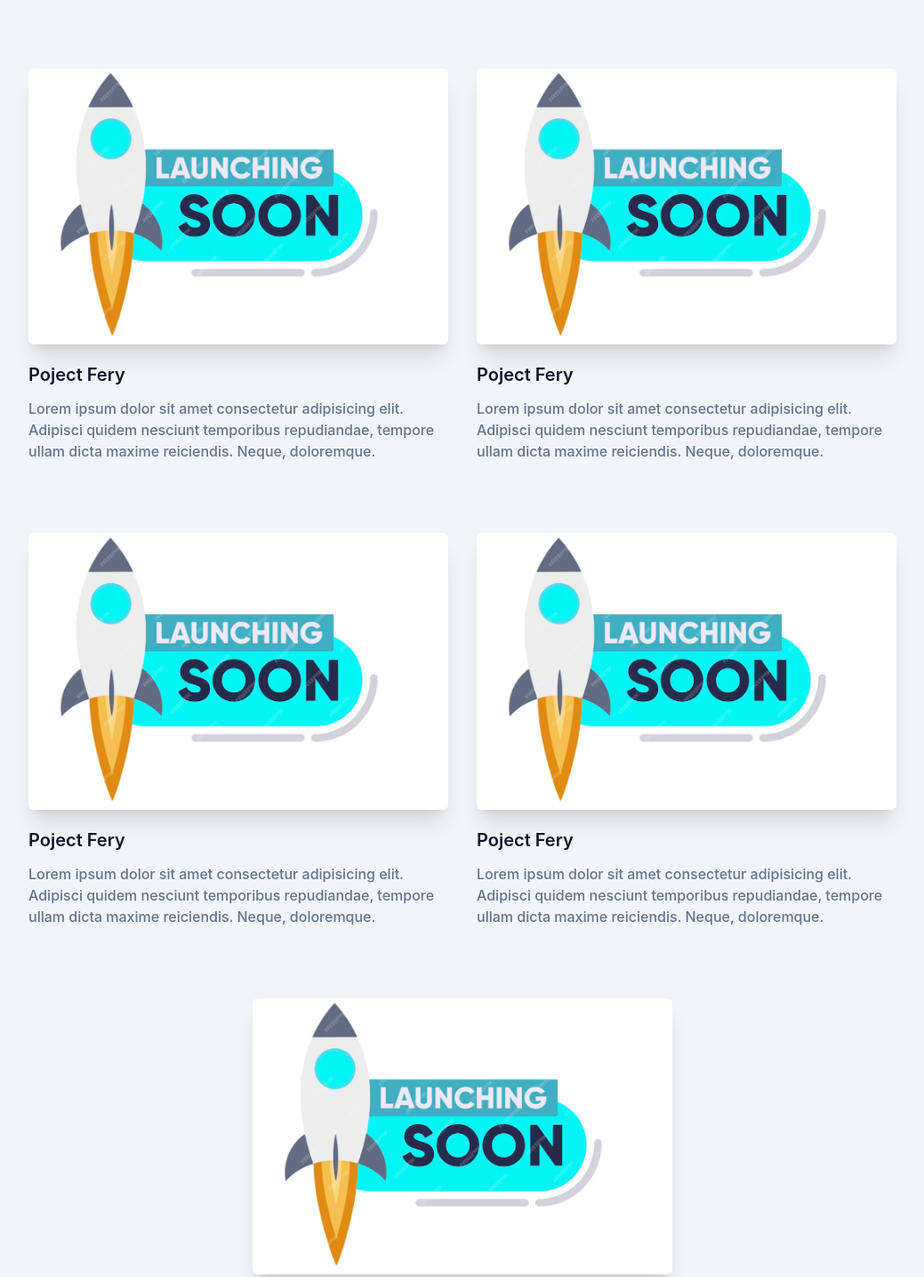
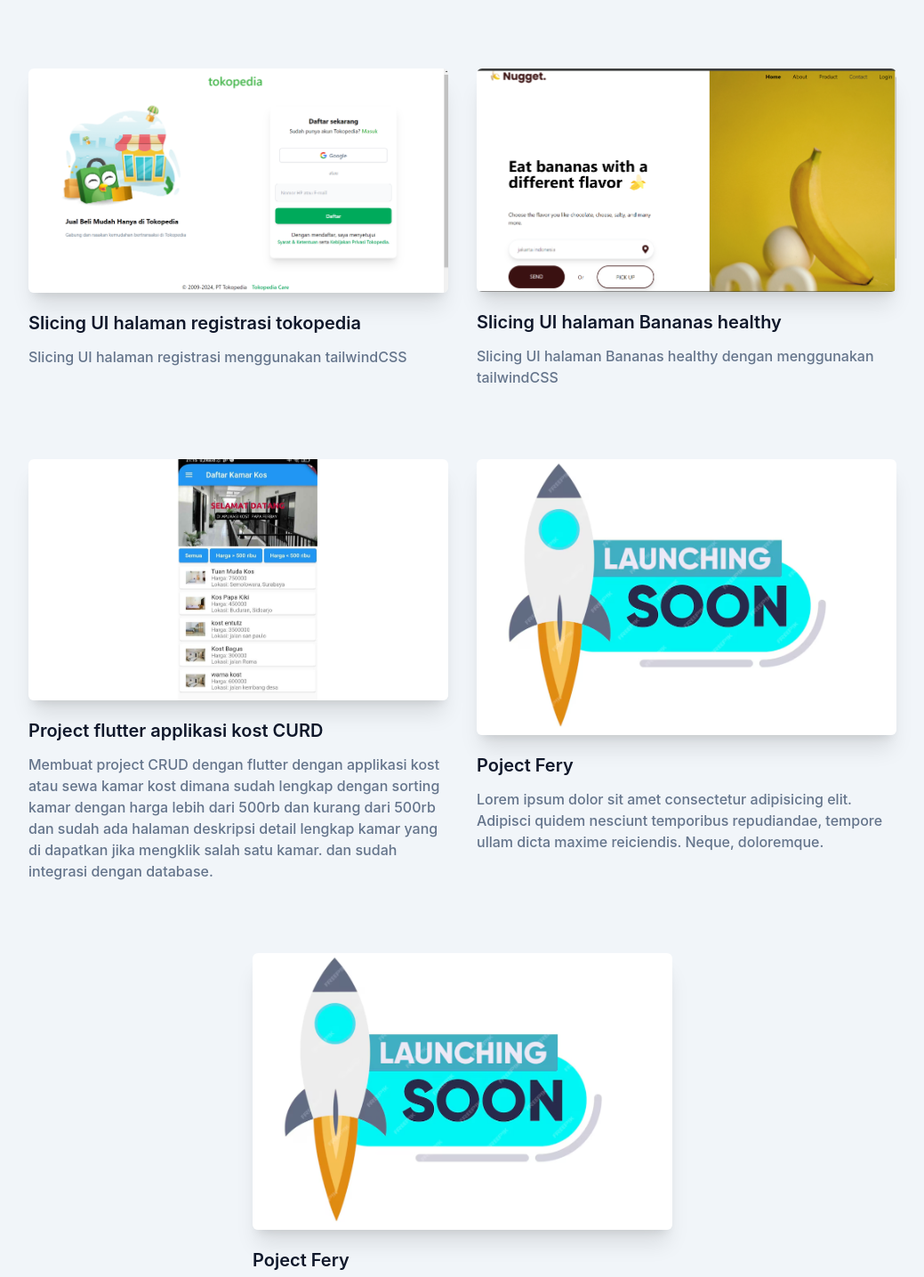
Before and after one commit to Punokaw1n/my-porfolio, a website: page index.html in a window 1280 px wide. Shown: the part 1607-3042 px from the top of the page at 89% size, without its empty margins (120-1159 px from the left). Drawn offline with Linux system fonts and the light colour scheme.

Commit message:
update project dan update title sertifikat

```diff
--- a/index.html
+++ b/index.html
@@ -301,52 +301,42 @@
           <div class="mb-12 p-4 md:w-1/2">
             <div class="rounded-md shadow-xl overflow-hidden">
               <img
-                src="dist/img/porfolio/coming_soon.png"
+                src="dist/img/porfolio/regist_tokped.png"
                 alt=""
                 width="w-full"
               />
             </div>
             <h3 class="font-semibold text-xl text-dark mt-5 mb-3">
-              Poject Fery
+              Slicing UI halaman registrasi tokopedia
             </h3>
             <p class="font-medium text-base text-secondary">
-              Lorem ipsum dolor sit amet consectetur adipisicing elit. Adipisci
-              quidem nesciunt temporibus repudiandae, tempore ullam dicta maxime
-              reiciendis. Neque, doloremque.
+              Slicing UI halaman registrasi menggunakan tailwindCSS
             </p>
           </div>
           <div class="mb-12 p-4 md:w-1/2">
             <div class="rounded-md shadow-xl overflow-hidden">
-              <img
-                src="dist/img/porfolio/coming_soon.png"
-                alt=""
-                width="w-full"
-              />
+              <img src="dist/img/porfolio/bananas.png" alt="" width="w-full" />
             </div>
             <h3 class="font-semibold text-xl text-dark mt-5 mb-3">
-              Poject Fery
+              Slicing UI halaman Bananas healthy
             </h3>
             <p class="font-medium text-base text-secondary">
-              Lorem ipsum dolor sit amet consectetur adipisicing elit. Adipisci
-              quidem nesciunt temporibus repudiandae, tempore ullam dicta maxime
-              reiciendis. Neque, doloremque.
+              Slicing UI halaman Bananas healthy dengan menggunakan tailwindCSS
             </p>
           </div>
           <div class="mb-12 p-4 md:w-1/2">
             <div class="rounded-md shadow-xl overflow-hidden">
-              <img
-                src="dist/img/porfolio/coming_soon.png"
-                alt=""
-                width="w-full"
-              />
+              <img src="dist/img/porfolio/flutter.png" alt="" width="w-full" />
             </div>
             <h3 class="font-semibold text-xl text-dark mt-5 mb-3">
-              Poject Fery
+              Project flutter applikasi kost CURD
             </h3>
             <p class="font-medium text-base text-secondary">
-              Lorem ipsum dolor sit amet consectetur adipisicing elit. Adipisci
-              quidem nesciunt temporibus repudiandae, tempore ullam dicta maxime
-              reiciendis. Neque, doloremque.
+              Membuat project CRUD dengan flutter dengan applikasi kost atau
+              sewa kamar kost dimana sudah lengkap dengan sorting kamar dengan
+              harga lebih dari 500rb dan kurang dari 500rb dan sudah ada halaman
+              deskripsi detail lengkap kamar yang di dapatkan jika mengklik
+              salah satu kamar. dan sudah integrasi dengan database.
             </p>
           </div>
           <div class="mb-12 p-4 md:w-1/2">
@@ -594,7 +584,7 @@
                 <h3
                   class="mb-3 font-semibold text-xl text-dark hover:text-primary truncate"
                 >
-                  Lomba menang
+                  Finalist WebDev
                 </h3>
                 <p class="font-medium text-base text-secondary mb-6">
                   Tepat pada November 2022 kami mengikuti lomba Web Application
```
Also changed, not shown: dist/img/porfolio/bananas.png (added), dist/img/porfolio/flutter.png (added), dist/img/porfolio/regist_tokped.png (added).
